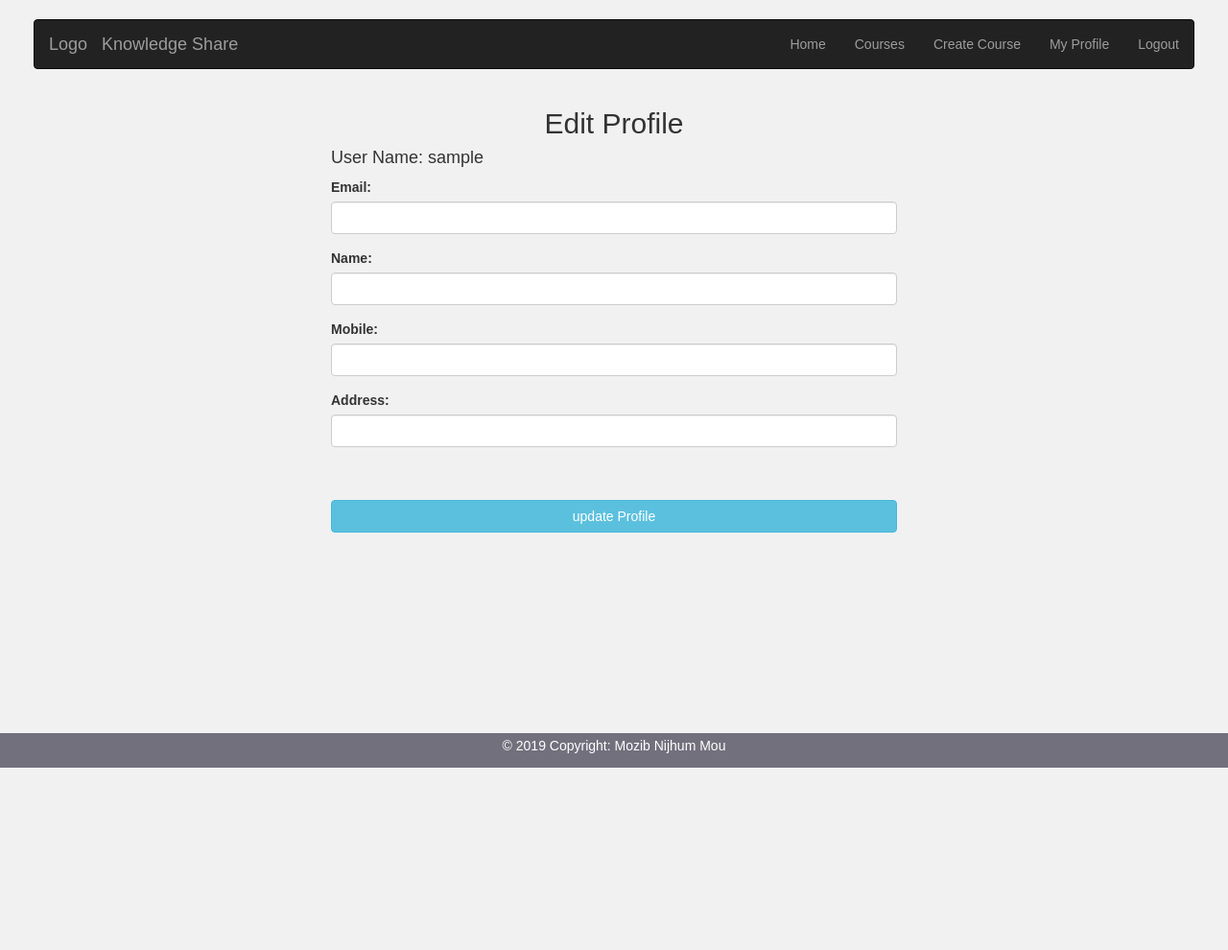
After one commit to Mozib-Rishu/knowledgeShare, a PHP site: page /edit_profile.php in a window 1280 px wide. The commit adds this page. Shown: the whole page at 96% size. Run offline with PHP 8.4, Linux system fonts and the light colour scheme; the visitor is signed in with stand-in values (Sample User, id 1); data that the repository does not hold is empty; some libraries are stand-ins or nearby versions.

Commit message:
get ready

```diff
--- a/all_courses.php
+++ b/all_courses.php
@@ -46,9 +46,9 @@
 
                     if($course['course_username']===$_SESSION['username'])
                     {?>
-                        <a href="update_course.php?course_id=<?php echo $course['course_id']; ?>&course_username=<?php echo $course['course_username']; ?>"><button type="button" class="btn btn-primary" style="float: left;overflow: hidden;">Update</button></a>
+                        <a href="update_course.php?course_id=<?php echo $course['course_id']; ?>&course_username=<?php echo $course['course_username']; ?>"><button type="button" class="btn btn-primary">Update</button></a>
 
-                        <a onclick="return confirm('Are you Sure?');" href="delete_course.php?course_id=<?php echo $course['course_id']; ?>"><button type="button" class="btn btn-primary">Delete</button></a>
+                        <a onclick="return confirm('Are you Sure?');" href="delete_course.php?course_id=<?php echo $course['course_id']; ?>"><button type="button" class="btn btn-danger">Delete</button></a>
 
 
                     <?php }
--- a/check.php
+++ /dev/null
@@ -1 +0,0 @@
-"create_lecture.php?course_id=" + <?php echo '$course_id'; ?> + "&course_username=" + <?php echo $username; ?> + "
--- /dev/null
+++ b/edit_profile.php
@@ -0,0 +1,104 @@
+<?php session_start();?>
+<?php
+    require('dbconnection.php');
+
+    if (!isset($_SESSION['username'])) {
+        header('location: login.php');
+      }
+
+    $username=$_SESSION['username'];
+
+
+
+
+    if (isset($_POST['submit'])){
+        $user_email = $_POST['user_email'];
+        $profile_name = $_POST['profile_name'];
+        $profile_mobile = $_POST['profile_mobile'];
+        $profile_address = $_POST['profile_address'];
+
+
+        $query="UPDATE user SET user_email = '$user_email', profile_name = '$profile_name' , profile_mobile = '$profile_mobile' , profile_address = '$profile_address' WHERE user_username = '$username';";
+        $result = mysqli_query($conn,$query);
+
+        if($result){
+            header('location: my_profile.php');
+        }
+
+        } else{
+
+             $sql = "SELECT * FROM user WHERE user_username = '$username'";
+            $result = mysqli_query($conn, $sql);
+            $user = mysqli_fetch_assoc($result);
+
+            $user_email=$user['user_email'];
+            $profile_name=$user['profile_name'];
+            $profile_mobile=$user['profile_mobile'];
+            $profile_address=$user['profile_address'];
+        ?>
+
+
+        <!DOCTYPE html>
+        <html>
+        <head>
+            <title>Knowledge Share</title>
+            <?php include("head.php");?>
+        </head>
+
+        <body>
+        <div class="container-fluid ">
+            <div>
+                    <?php include("navbar.php");?>
+            </div>
+
+
+
+            <div class="row">
+                <div class="col-sm-3"></div>
+                <div class="col-sm-6">
+                    <div class="conatainer-fluid">
+
+                        <form action="edit_profile.php" method="post" class="border p-5">
+
+                        <p class="h2 mb-4 text-center">Edit Profile</p>
+                        <h4>User Name: <?php echo $username?></h4>
+
+
+                        <div class="form-group">
+                            <label for="user_email">Email:</label>
+                            <input type="text" value="<?php echo $user_email ?>" class="form-control" name="user_email">
+                          </div>
+                          <div class="form-group">
+                            <label for="profile_name">Name:</label>
+                            <input type="text" value="<?php echo $profile_name ?>" class="form-control" name="profile_name">
+                          </div>
+                          <div class="form-group">
+                            <label for="profile_mobile">Mobile:</label>
+                            <input type="text" value="<?php echo $profile_mobile ?>" class="form-control" name="profile_mobile">
+                          </div>
+                          <div class="form-group">
+                            <label for="profile_address">Address:</label>
+                            <input type="text" value="<?php echo $profile_address ?>" class="form-control" name="profile_address">
+                          </div>
+
+
+                        <br><br>
+                        <button class="btn btn-info btn-block my-4" type="submit" name="submit">update Profile</button>
+
+
+                        </form>
+
+                    </div>
+                </div>
+                <div class="col-sm-3"></div>
+            </div>
+
+
+
+            <?php include("footer.php");?>
+
+        </div>
+        </body>
+        </html>
+
+<?php } ?>
--- a/login.php
+++ b/login.php
@@ -14,7 +14,7 @@
 
         $result = mysqli_query($conn,$query);
 
-        if($result){
+        if(mysqli_num_rows($result)>0){
 
             $_SESSION['username'] = $username;
             header('location: index.php');
--- a/navbar.php
+++ b/navbar.php
@@ -7,13 +7,13 @@
     <div>
       <ul class="nav navbar-nav navbar-right ">
         <li><a href="/knowledgeShare">Home</a></li>
-        <li><a href="#">Help</a></li>
+        <!--<li><a href="#">Help</a></li>-->
         <li><a href="all_courses.php">Courses</a></li>
         <?php
           if(isset($_SESSION['username']))
           {
             echo '<li><a href="create_course.php">Create Course</a></li>';
-            echo '<li><a href="#">My Profile</a></li>';
+            echo '<li><a href="my_profile.php">My Profile</a></li>';
             echo '<li><a href="logout.php">Logout</a></li>';
           }
           else
--- a/signup.php
+++ b/signup.php
@@ -57,7 +57,7 @@
                         <button class="btn btn-info btn-block my-4" type="submit" name="submit">Sign up</button>
 
                         <p>Already a member?
-                            <a href="">Login</a>
+                            <a href="login.php">Login</a>
                         </p>
                         </form>
 
--- a/view_course.php
+++ b/view_course.php
@@ -56,7 +56,7 @@
                     if($username===$_SESSION['username'])
                     {?>
 
-                            <a onclick="return confirm('Are you Sure?');" href="delete_lecture.php?lecture_id=<?php echo $lecture_id; ?>&course_id=<?php echo $lecture['lecture_courseid']; ?>&username=<?php echo $lecture['lecture_username']; ?>"><button type="button" class="btn btn-primary">Delete</button></a>
+                            <a onclick="return confirm('Are you Sure?');" href="delete_lecture.php?lecture_id=<?php echo $lecture_id; ?>&course_id=<?php echo $lecture['lecture_courseid']; ?>&username=<?php echo $lecture['lecture_username']; ?>"><button type="button" class="btn btn-danger">Delete</button></a>
 
                             <a href="update_lecture.php?lecture_id=<?php echo $lecture_id; ?>&course_id=<?php echo $lecture['lecture_courseid']; ?>&username=<?php echo $lecture['lecture_username']; ?>"><button type="button" class="btn btn-primary">Edit</button></a>
                             <hr>
```
Also changed, not shown: my_profile.php (added, +74 -0 lines).
